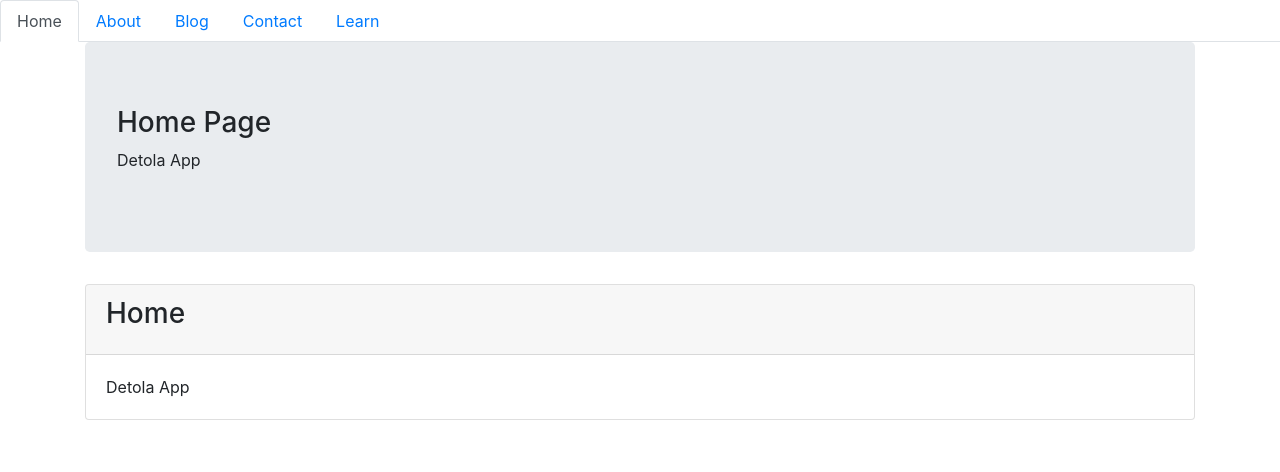
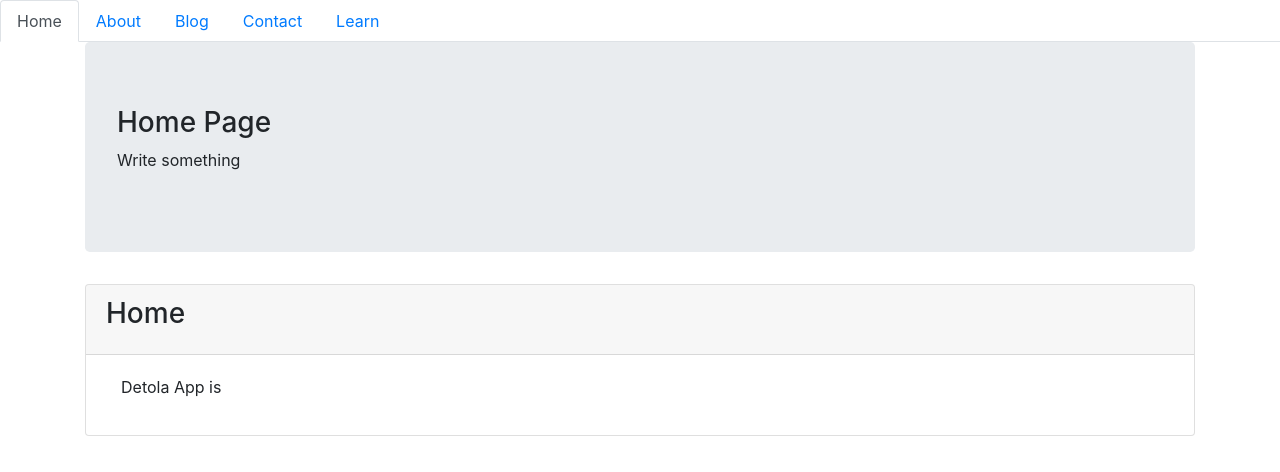
Before and after one commit to adeadu555/DetolaApp, a React (Create React App) app in the folder detolaapp/: page / in a window 1280 px wide. Shown: the top 472 px of the page. Built offline with nearby package versions, Linux system fonts and the light colour scheme.

Commit message:
updated files with contents

```diff
--- a/detolaapp/src/components/pages/About.js
+++ b/detolaapp/src/components/pages/About.js
@@ -7,7 +7,7 @@ function About(){
         <div>
         <h3>About</h3>
         <p>
-            Detola App
+            Write something...
         </p>
         </div>
 
--- a/detolaapp/src/components/pages/Blog.js
+++ b/detolaapp/src/components/pages/Blog.js
@@ -7,7 +7,7 @@ function Blog(){
         <div>
         <h3>Blog</h3>
         <p>
-            Detola App
+            Write something...
         </p>
         </div>
 
--- a/detolaapp/src/components/pages/Home.js
+++ b/detolaapp/src/components/pages/Home.js
@@ -7,7 +7,7 @@ function Home() {
             <div>
             <h3>Home Page</h3>
             <p>
-                Detola App
+                Write something
             </p>
             </div>
 
@@ -17,7 +17,12 @@ function Home() {
                    <h3 className="card-title">Home</h3>
                 </div>
                 <div className="card-body">
-                    <p className="card-text">Detola App</p>
+                   <div className="col-md-3">
+
+                   </div>
+                   <div className="col-md-9">
+                       <p>Detola App is</p>
+                   </div>
                 </div>
 
             </div>
--- a/detolaapp/src/components/pages/Learn.js
+++ b/detolaapp/src/components/pages/Learn.js
@@ -7,7 +7,7 @@ function Learn() {
         <div>
         <h3>Learn</h3>
         <p>
-            Detola App
+            Write something...
         </p>
         </div>
 
```
